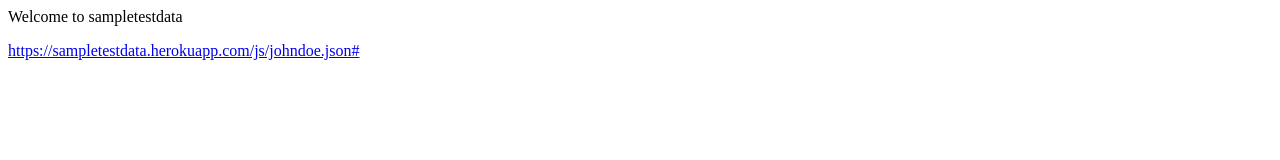
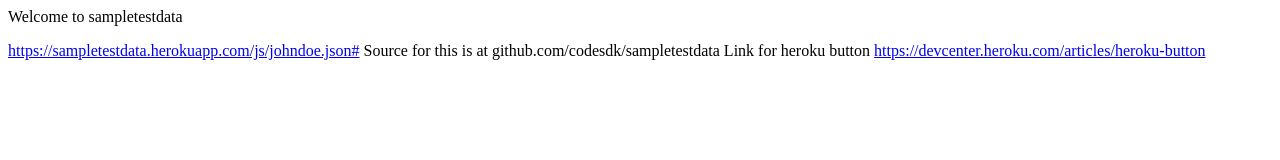
Before and after one commit to codelabspro/sampletestdata, a plain HTML site: page public/index.html in a window 1280 px wide. Drawn offline with Linux system fonts and the light colour scheme.

Commit message:
Added links

```diff
--- a/public/index.html
+++ b/public/index.html
@@ -1,3 +1,8 @@
 <p>Welcome to sampletestdata</p>
 
 <a href="https://sampletestdata.herokuapp.com/js/johndoe.json#">https://sampletestdata.herokuapp.com/js/johndoe.json#</a>
+
+Source for this is at github.com/codesdk/sampletestdata
+
+Link for heroku button
+<a href="https://devcenter.heroku.com/articles/heroku-button">https://devcenter.heroku.com/articles/heroku-button</a>
```
